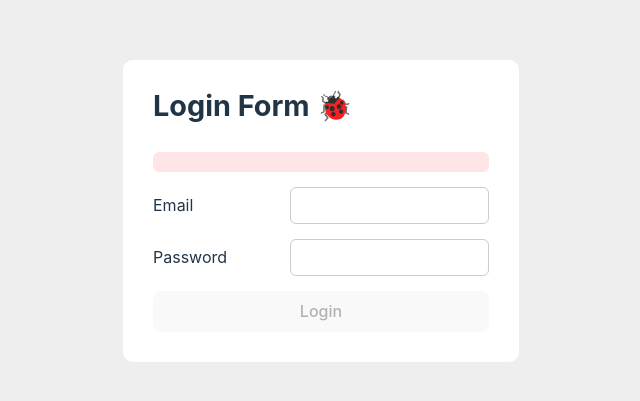
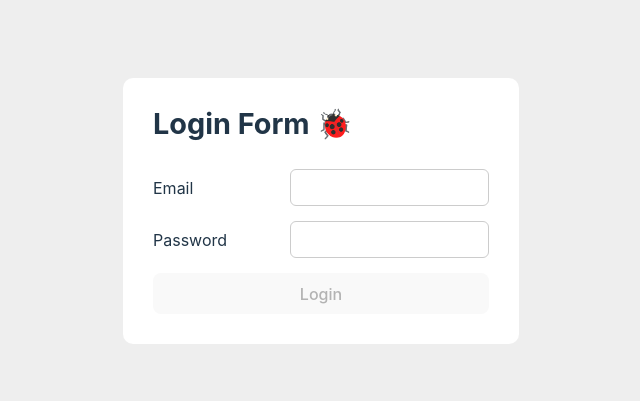
Before and after one commit to JhonatanGAlves/login-form, a React (Vite) app: page / in a window 1280 px wide. Shown: the part 189-590 px from the top of the page, without its empty margins (319-959 px from the left). Built offline with nearby package versions, Linux system fonts and the light colour scheme.

Commit message:
fourth challenge: 4️⃣ Showing an error message when login fails

```diff
--- a/src/components/FormButton/FormButton.tsx
+++ b/src/components/FormButton/FormButton.tsx
@@ -8,6 +8,7 @@ interface FormButtonProps {
   email: string;
   password: string;
   disabled: boolean;
+  setShowErrorMessage: (error: boolean) => void;
 }
 
 export const FormButton = ({
@@ -15,13 +16,17 @@ export const FormButton = ({
   email,
   password,
   disabled,
+  setShowErrorMessage,
 }: FormButtonProps) => {
   const [loading, setLoading] = useState<boolean>(false);
 
   return (
     <FormButtonContainer>
       <button
-        onClick={() => login(email, password, setLoading)}
+        onClick={() => {
+          login(email, password, setLoading, setShowErrorMessage);
+          setShowErrorMessage(false);
+        }}
         disabled={disabled || loading}
       >
         {loading && <Loading />}
--- a/src/components/LoginForm/LoginForm.tsx
+++ b/src/components/LoginForm/LoginForm.tsx
@@ -6,6 +6,7 @@ import { ErrorMessage, LoginFormContainer, LoginFormContent } from "./styles";
 export const LoginForm = () => {
   const [emailValue, setEmailValue] = useState<string>("");
   const [passwordValue, setPasswordValue] = useState<string>("");
+  const [showErrorMessage, setShowErrorMessage] = useState<boolean>(false);
 
   const loginButtonDisabled = !emailValue || passwordValue.length < 6;
 
@@ -13,8 +14,9 @@ export const LoginForm = () => {
     <LoginFormContainer>
       <LoginFormContent>
         <h1>Login Form 🐞</h1>
-        {/* Coloque a mensagem de erro de login na div abaixo. Mostre a div somente se houver uma mensagem de erro. */}
-        <ErrorMessage />
+        {showErrorMessage && (
+          <ErrorMessage>E-mail or password wrong.</ErrorMessage>
+        )}
         <FormRow
           label="Email"
           type="email"
@@ -32,6 +34,7 @@ export const LoginForm = () => {
           email={emailValue}
           password={passwordValue}
           disabled={loginButtonDisabled}
+          setShowErrorMessage={setShowErrorMessage}
         />
       </LoginFormContent>
     </LoginFormContainer>
--- a/src/components/LoginForm/styles.ts
+++ b/src/components/LoginForm/styles.ts
@@ -26,7 +26,6 @@ export const ErrorMessage = styled.div`
   border-radius: 6px;
 
   font-weight: bold;
-  text-transform: uppercase;
 
   color: red;
   background: rgba(255, 0, 0, 0.1);
--- a/src/utils/utils.tsx
+++ b/src/utils/utils.tsx
@@ -1,7 +1,8 @@
 export function login(
   email: string,
   password: string,
-  setLoading: (loading: boolean) => void
+  setLoading: (loading: boolean) => void,
+  setShowErrorMessage: (error: boolean) => void
 ) {
   const delay = (0.7 + Math.random() * 2) * 1000;
 
@@ -13,6 +14,7 @@ export function login(
         resolve();
       } else {
         reject({ message: "e-mail or password wrong." });
+        setShowErrorMessage(true);
       }
       setLoading(false);
     }, delay);
```
